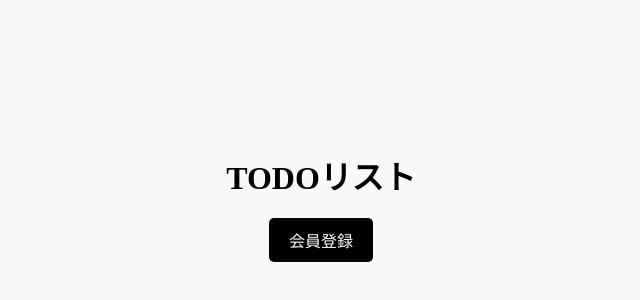
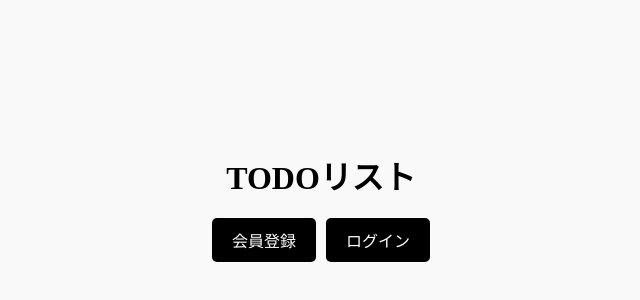
Before and after one commit to Isshinfunada/TodoList, a Nuxt app in the folder client/my-nuxt-app/: page / in a window 1280 px wide. Shown: the part 212-512 px from the top of the page, without its empty margins (319-959 px from the left). Built offline with nearby package versions, Linux system fonts and the light colour scheme.

Commit message:
add: ログインボタン作成・自動ログインとトークンを追加した

```diff
--- a/client/my-nuxt-app/pages/Register.vue
+++ b/client/my-nuxt-app/pages/Register.vue
@@ -47,6 +47,30 @@
       const user = await response.json()
       console.log('登録成功:', user)
       // 登録成功後の処理を追加
+      // 会員登録成功後、自動的にログイン処理を行う
+      const loginResponse = await fetch('http://localhost:8080/login', {
+        method: 'POST',
+        headers: {
+        'Content-Type': 'application/json'
+        },
+      body: JSON.stringify({
+        email: email.value,
+          password: password.value
+        })
+      })
+
+    // ログインが成功したかどうかの確認
+    if (!loginResponse.ok) {
+      throw new Error('自動ログインに失敗しました')
+    }
+
+    const loginData = await loginResponse.json()
+    console.log('自動ログイン成功:', loginData.token)
+
+    // トークンをローカルストレージに保存（ここでトークンを使用して認証状態を保持できます）
+    // localStorage.setItem('token', loginData.token)
+
+
     } catch (error) {
       console.error('エラー:', error)
     }
--- a/client/my-nuxt-app/pages/index.vue
+++ b/client/my-nuxt-app/pages/index.vue
@@ -1,7 +1,10 @@
-<template>
+<<template>
   <div class="container">
     <h1>TODOリスト</h1>
-    <nuxt-link to="/register" class="register-button">会員登録</nuxt-link>
+    <div class="button-group">
+      <nuxt-link to="/register" class="register-button">会員登録</nuxt-link>
+      <nuxt-link to="/login" class="login-button">ログイン</nuxt-link>
+    </div>
   </div>
 </template>
 
@@ -24,7 +27,12 @@ h1 {
   margin-bottom: 20px;
 }
 
-.register-button {
+.button-group {
+  display: flex;
+  gap: 10px;
+}
+
+.register-button, .login-button {
   padding: 10px 20px;
   background-color: #000;
   color: #fff;
@@ -33,7 +41,7 @@ h1 {
   transition: background-color 0.3s;
 }
 
-.register-button:hover {
+.register-button:hover, .login-button:hover {
   background-color: #333;
 }
 </style>
```
